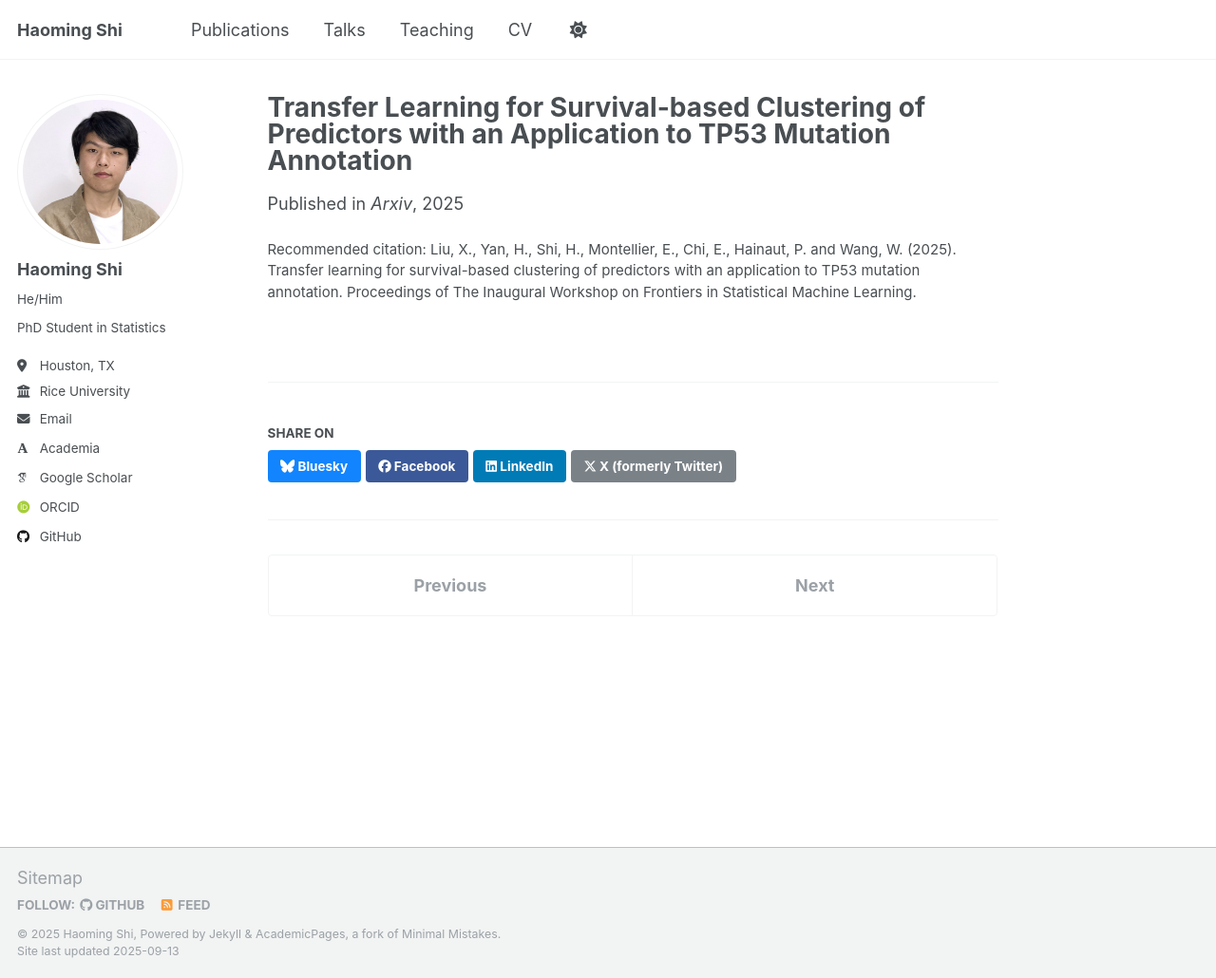
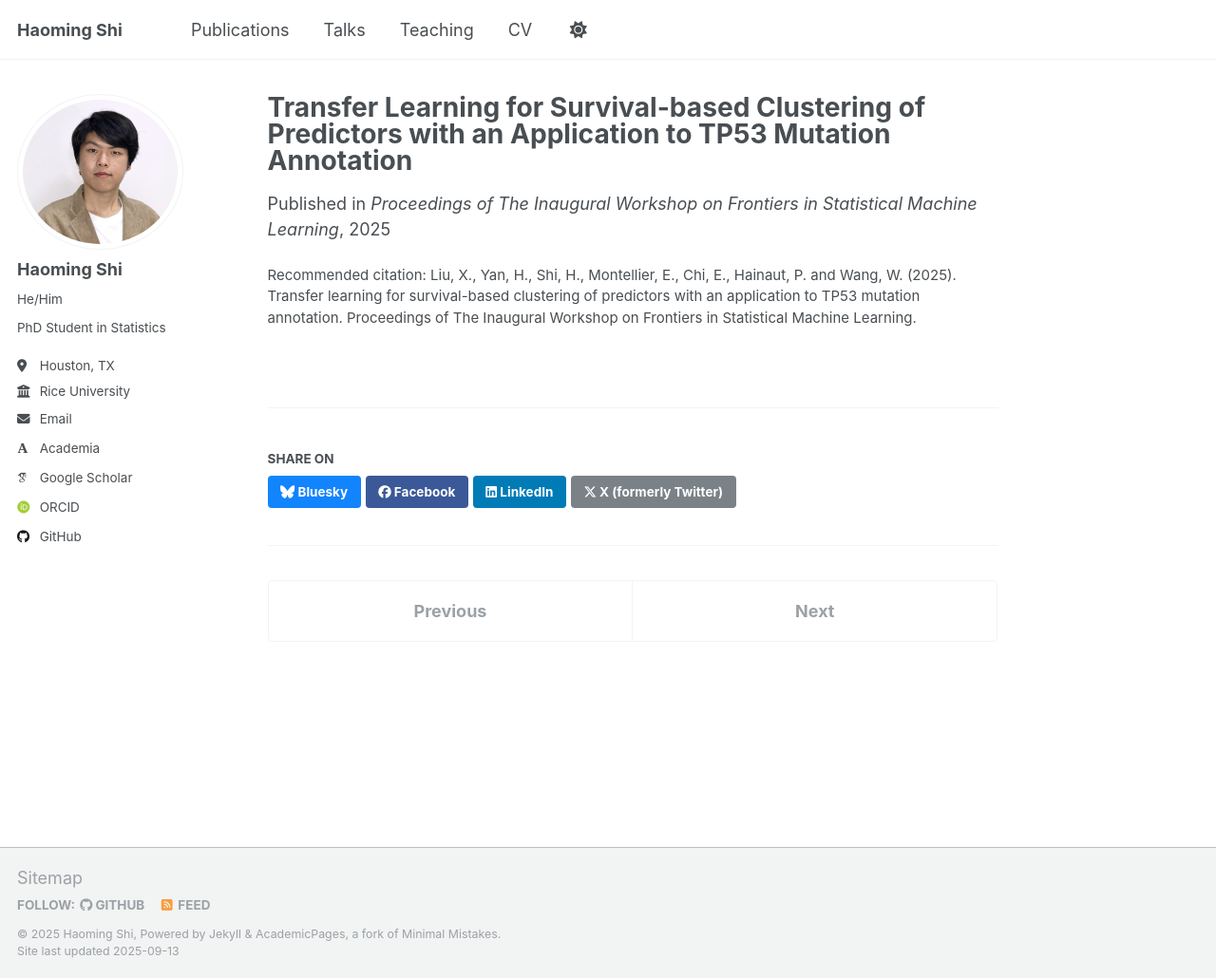
Before and after one commit to haomingsj98/haomingsj98.github.io, a Jekyll site: the page built from _publications/2025-08-TransferSCP.md, in a window 1280 px wide and 1030 px high. Shown: the whole window at 95% size. Built offline with Jekyll 4.4.1, drawn with Linux system fonts in a browser that asks for light colours; some web fonts are replaced; a script that is not in the unit is left out.

Commit message:
edit _publications

```diff
--- a/_publications/2025-08-TransferSCP.md
+++ b/_publications/2025-08-TransferSCP.md
@@ -4,8 +4,8 @@ collection: publications
 category: conferences
 permalink: /publication/2025-08-TransferSCP
 excerpt: #'This paper is about the number 1. The number 2 is left for future work.'
-date: 2025-07-12
-venue: 'Arxiv'
+date: 2025-08-12
+venue: 'Proceedings of The Inaugural Workshop on Frontiers in Statistical Machine Learning'
 authors: "Liu, X., Yan, H.,<strong>Shi, H.<strong>, Montellier, E., Chi, E., Hainaut, P. and Wang, W."
 slidesurl: #'http://academicpages.github.io/files/slides1.pdf'
 paperurl: #'https://arxiv.org/abs/2507.09380'
```
